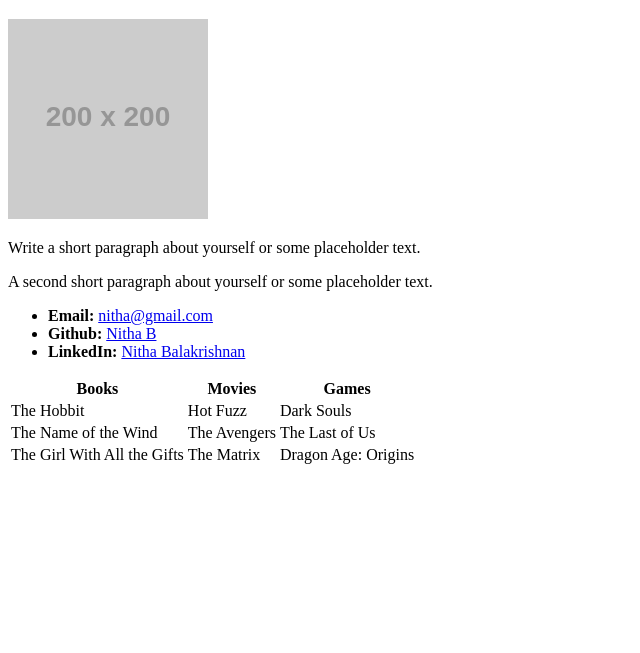
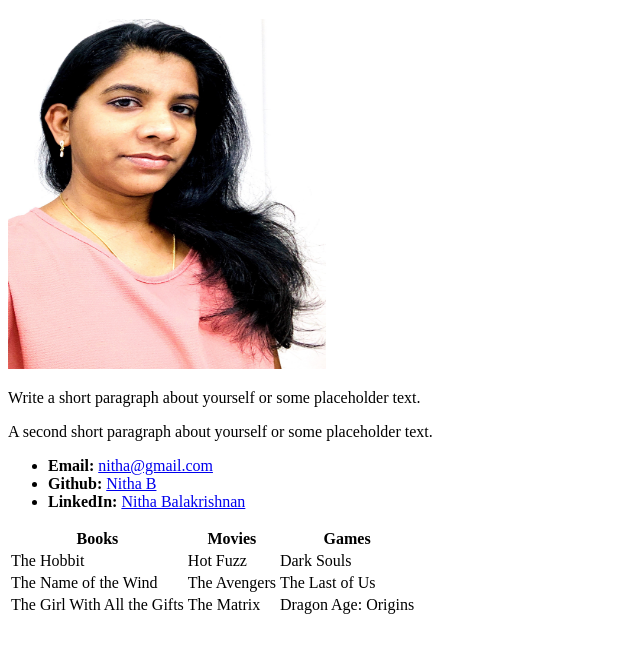
Before and after one commit to nithabalakrishnan/nithabalakrishnan.github.io, a plain HTML site: page index.html in a window 1280 px wide. Shown: the part 61-714 px from the top of the page, without its empty margins (0-640 px from the left). Drawn offline with Linux system fonts and the light colour scheme; placeholder pictures from the web are drawn by us.

Commit message:
pushing image

```diff
--- a/index.html
+++ b/index.html
@@ -7,7 +7,7 @@
     <body>
         <h1>Nitha Balakrishnan</h1>
 
-        <img src="https://placehold.it/200x200" alt="Nitha">
+        <img src="Resources/IMG_8267.jpeg" alt="Nitha" height="350" width="318" />
 
         <p>Write a short paragraph about yourself or some placeholder text.</p>
         <p>A second short paragraph about yourself or some placeholder text.</p>
```
Also changed, not shown: Resources/IMG_8267.jpeg (added).
